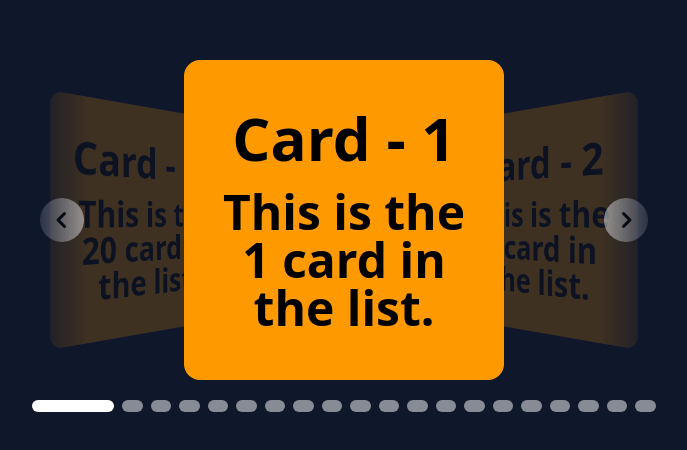
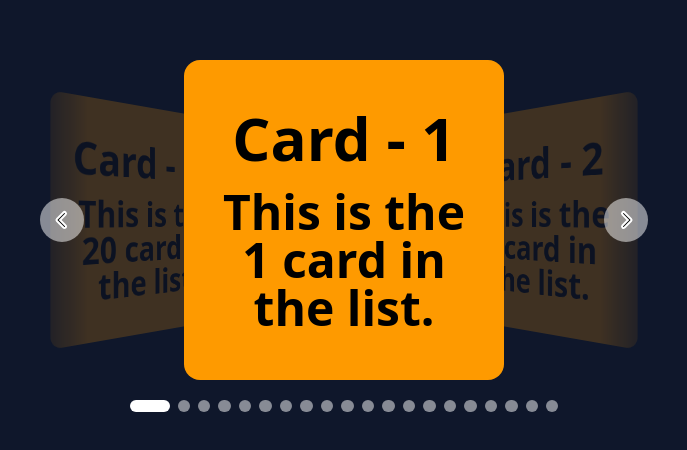
Before and after one commit to ZHENSHUO-ZHAO/ui-stack, a React (Vite) app: page / in a window 1280 px wide. Shown: the part 160-610 px from the top of the page, without its empty margins (296-983 px from the left). Built offline with nearby package versions, Linux system fonts and the light colour scheme.

Commit message:
1. Moved the buttons to the top of the drag view, without being its child elements. 2. Added maximum width for the dots. 3. Fine-tuned the animations settings to make the inertia finish sooner and the snap animation more snappy.

```diff
--- a/src/animations/Carousel/Carousel.tsx
+++ b/src/animations/Carousel/Carousel.tsx
@@ -39,7 +39,7 @@ export default function Carousel<T>({
   return (
     <div
       ref={ref}
-      className="overflow-hidden flex flex-col justify-center items-center gap-5 w-full"
+      className="relative overflow-hidden flex flex-col justify-center items-center gap-5 w-full"
     >
       {Number.isNaN(layoutData.cardWidth) || (
         <CarouselContent layoutData={layoutData} />
--- a/src/animations/Carousel/CarouselContent.tsx
+++ b/src/animations/Carousel/CarouselContent.tsx
@@ -169,11 +169,11 @@ export default function CarouselContent<T>({
     if (velocity !== 0) {
       const inertiaControls = animate(dragX, dragX.get() + velocity * 0.1, {
         type: "inertia",
-        velocity,
+        velocity: velocity * 0.6,
         power: 0.3,
         timeConstant: 325,
         bounce: 0,
-        restDelta: 10,
+        restDelta: 20,
       });
       inertiaRef.current = inertiaControls.stop;
       inertiaControls.finished.then(startSnap).then(() => {
@@ -192,7 +192,7 @@ export default function CarouselContent<T>({
       Math.round(dragX.get() / layoutData.snapSize) * layoutData.snapSize,
       {
         type: "spring",
-        stiffness: 1000,
+        stiffness: 3000,
         damping: 50,
         mass: 0.5,
       }
@@ -333,19 +333,25 @@ export default function CarouselContent<T>({
 
   return (
     <>
+      {/* This div is the holder for the drag view as well as the buttons. The buttons cannot be inside the drag view as the maskImage dim the button due to its opacity gradients. The buttons group use absolute position to overlay the drag view aligning with the center of the drag view vertically. */}
+      <div
+        className="relative"
+        style={{
+          width: `${layoutData.cardWidth * 2}px`,
+          height: `${layoutData.cardHeight}px`,
+        }}
+      >
         <motion.div
           ref={containerRef}
           dragConstraints={{ left: 0, right: 0 }}
           drag="x"
-        className="relative flex-none flex justify-center"
+          className="relative size-full flex-none flex justify-center"
           dragMomentum={false}
           dragElastic={0}
           onDragStart={onDragStart}
           onDrag={onDrag}
           onDragEnd={onDragEnd}
           style={{
-          width: `${layoutData.cardWidth * 2}px`,
-          height: `${layoutData.cardHeight}px`,
             maskImage: `linear-gradient(90deg, #0000, #000 10%, #000 90%, #0000)`,
           }}
         >
@@ -363,12 +369,13 @@ export default function CarouselContent<T>({
                 <Card key={i} dragX={dragX} data={cardsRef.current[i]} />
               ))}
             </motion.ul>
-          <div className="absolute inset-0 flex justify-between items-center">
+          </LayoutContext>
+        </motion.div>
+        <div className="absolute inset-0 flex justify-between items-center pointer-events-none">
           <NextButton isToRight={false} onNext={onNext} />
           <NextButton isToRight={true} onNext={onNext} />
         </div>
-        </LayoutContext>
-      </motion.div>
+      </div>
       <ul
         className="flex justify-center items-center gap-2 pb-2 px-2"
         style={{
--- a/src/animations/Carousel/Dot.tsx
+++ b/src/animations/Carousel/Dot.tsx
@@ -10,10 +10,10 @@ export default function Dot({
   return (
     <motion.li
       onClick={() => onScroll(index)}
-      className="bg-white rounded-full min-h-3 max-h-5"
+      className="bg-white rounded-full min-h-3 max-h-5 max-w-10"
       initial={{ width: "4%", opacity: 0.5 }}
       animate={{
-        width: viewContentIndex === index ? "16%" : "4%",
+        width: viewContentIndex === index ? "16%" : "2%",
         opacity: viewContentIndex === index ? 1 : 0.5,
       }}
       whileHover={{
--- a/src/animations/Carousel/NextButton.tsx
+++ b/src/animations/Carousel/NextButton.tsx
@@ -5,7 +5,7 @@ import type { nextButtonPropType } from "./carouselTypes";
 export default function NextButton({ isToRight, onNext }: nextButtonPropType) {
   return (
     <motion.button
-      className="size-11 rounded-full bg-white/50 flex justify-center items-center mx-4"
+      className="pointer-events-auto size-11 rounded-full bg-white/50 flex justify-center items-center mx-4"
       whileHover={{
         boxShadow: "0 0 3px 2px rgba(255,255,255,0.5)",
       }}
@@ -13,9 +13,9 @@ export default function NextButton({ isToRight, onNext }: nextButtonPropType) {
       onClick={() => onNext(isToRight)}
     >
       {isToRight ? (
-        <ChevronRightIcon className="size-8" />
+        <ChevronRightIcon className="size-8 stroke-white" />
       ) : (
-        <ChevronLeftIcon className="size-8" />
+        <ChevronLeftIcon className="size-8 stroke-white" />
       )}
     </motion.button>
   );
```
Lines whose indentation alone changed are shown as unchanged.
